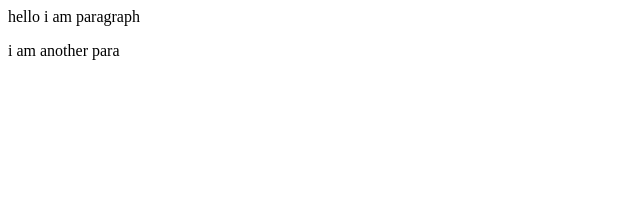
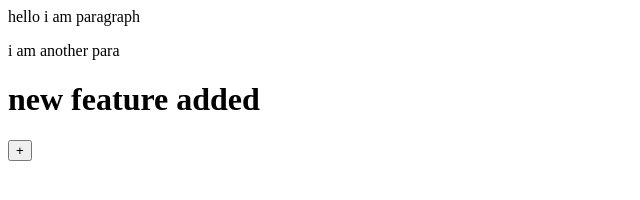
Before and after one commit to SurajLahre/gitTest, a plain HTML site: page index.html in a window 1280 px wide. Shown: the whole page, without its empty margins (0-640 px from the left). Drawn offline with Linux system fonts and the light colour scheme.

Commit message:
new feture of add button

```diff
--- a/index.html
+++ b/index.html
@@ -1,2 +1,5 @@
 <p> hello i am paragraph</p>
 <p>i am another para</p>
+
+<h1>new feature added</h1>
+<button>+</button>
```
Also changed, not shown: test.txt (added).
